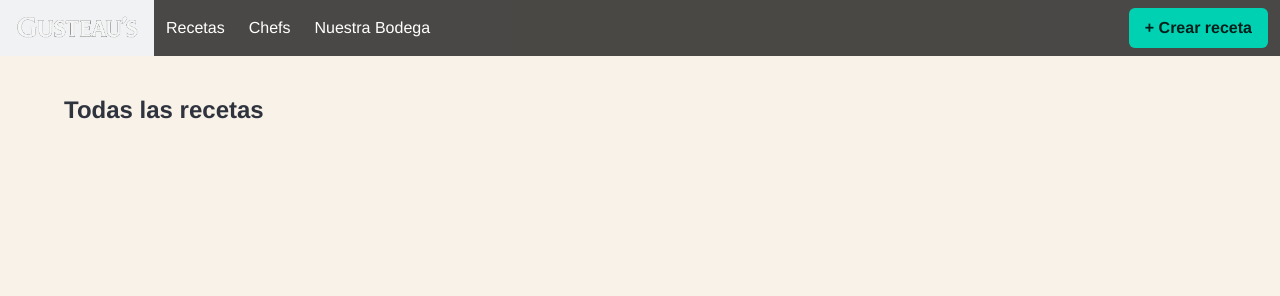
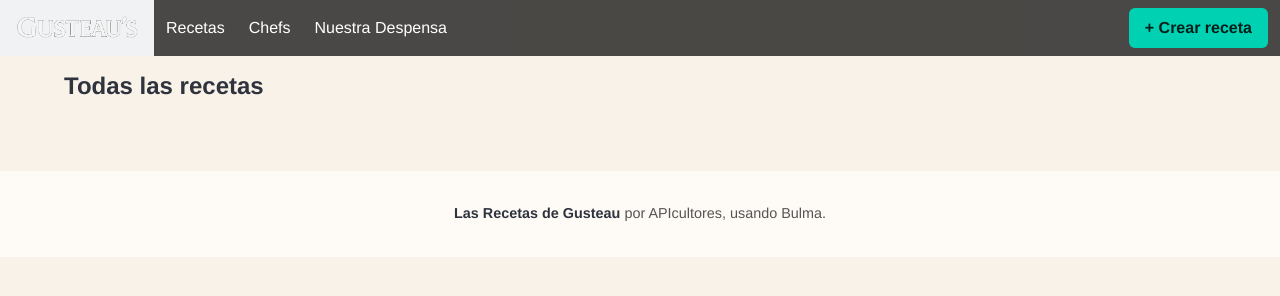
Before and after one commit to jlobregon/trabajo-final-intro, a plain HTML site: page frontend/recetas.html in a window 1280 px wide. Drawn offline with Linux system fonts and the light colour scheme; no server answers.

Commit message:
style(frontend): Cambia 'bodega' por 'despensa' y cambia color de botones de borrar y editar de tarjetas de recetas

```diff
--- a/frontend/recetas.html
+++ b/frontend/recetas.html
@@ -26,7 +26,7 @@
             <div class="navbar-start">
                 <a class="navbar-item boton-pagina-navbar" href="recetas.html">Recetas</a>
                 <a class="navbar-item boton-pagina-navbar" href="chefs.html">Chefs</a>
-                <a class="navbar-item boton-pagina-navbar" href="ingredientes.html">Nuestra Bodega</a>
+                <a class="navbar-item boton-pagina-navbar" href="ingredientes.html">Nuestra Despensa</a>
             </div>
 
             <div class="navbar-end">
@@ -39,11 +39,16 @@
         </div>
     </nav>
     <section class="section">
-        <div class="container">
-            <h2 class="title is-4 elemento-principal">Todas las recetas</h2>
+        <div class="container my-5">
+            <h2 class="title is-4">Todas las recetas</h2>
             <div id="contenedor-recetas" class="columns is-multiline"></div>
         </div>
     </section>
+    <footer class="footer">
+        <div class="content has-text-centered">
+            <p><strong>Las Recetas de Gusteau</strong> por APIcultores, usando Bulma.</p>
+        </div>
+    </footer>
     <div id="modal-receta" class="modal">
         <div class="modal-background"></div>
         <div class="modal-card">
@@ -53,8 +58,8 @@
             </header>
             <section class="modal-card-body" id="modal-cuerpo"></section>
             <footer class="modal-card-foot">
-                <button id="boton-editar-receta" class="button is-danger">Editar</button>
-                <button id="boton-borrar-receta" class="button is-danger">Borrar</button>
+                <button id="boton-editar-receta" class="button is-warning">Editar</button>
+                <button id="boton-borrar-receta" class="button is-danger mx-2">Borrar</button>
             </footer>
         </div>
     </div>
```
Also changed, not shown: frontend/chefs.html (+1 -1 lines), frontend/crear-receta.html (+1 -1 lines), frontend/editar-receta.html (+1 -1 lines), frontend/index.html (+3 -3 lines), frontend/ingredientes.html (+2 -2 lines), frontend/perfil.html (+3 -3 lines).
